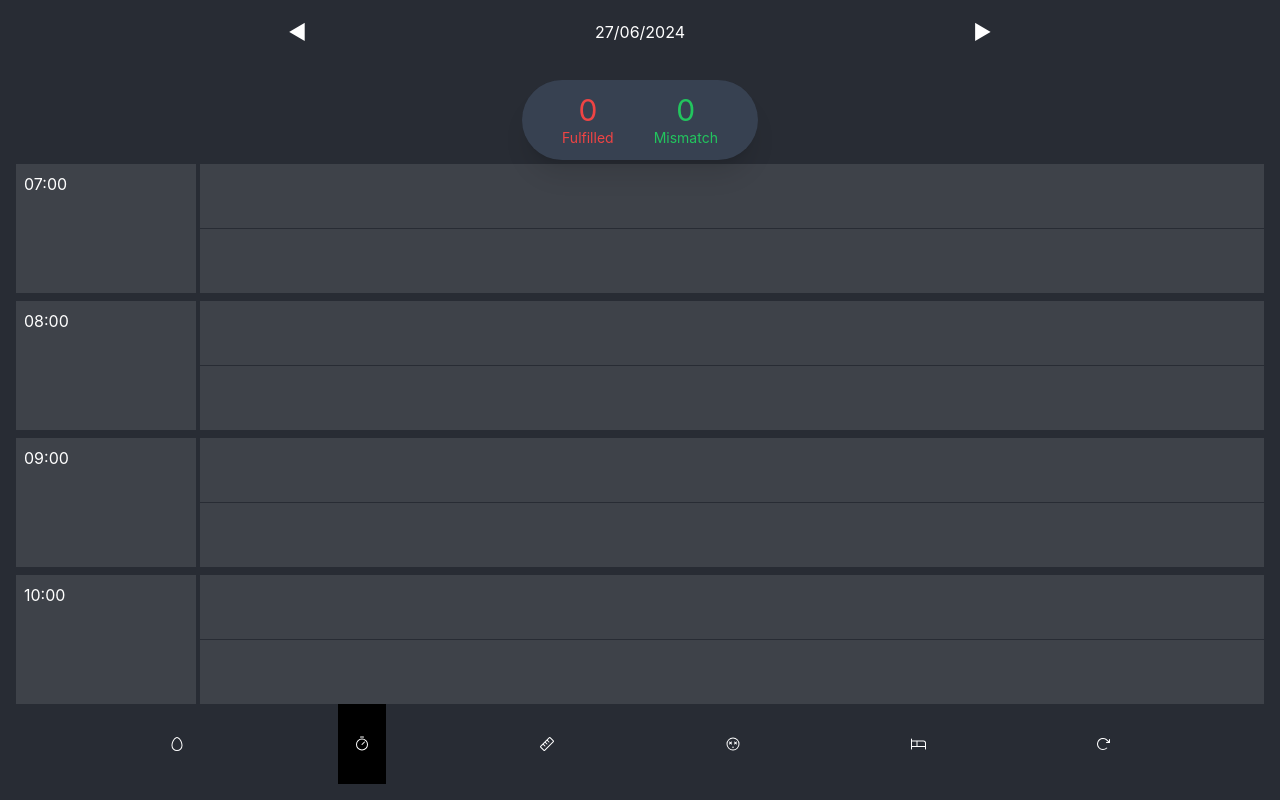
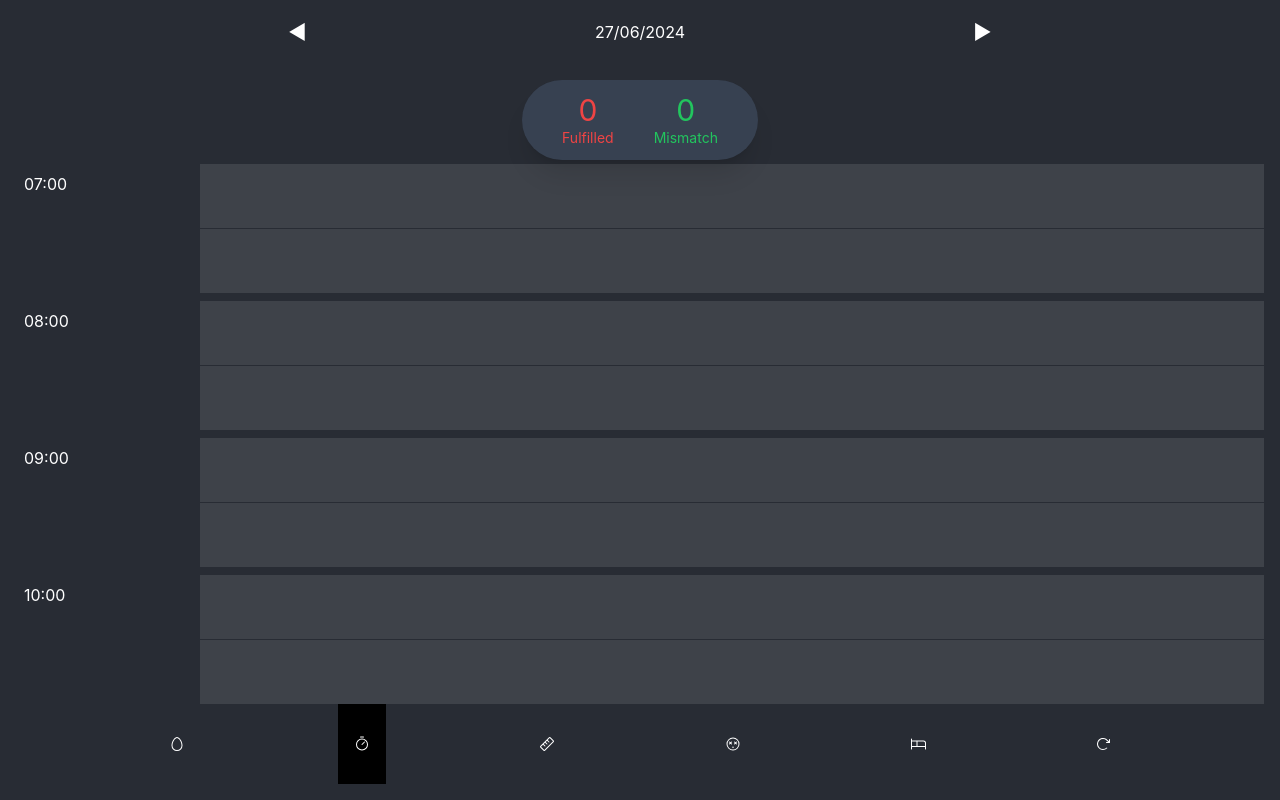
Before and after one commit to EliranSun/trackers, a React (Create React App) app: page / in a window 1280 px wide. Both pictures are taken after a click on the button 362 px from the left and 744 px from the top of the page. Built offline with nearby package versions, Linux system fonts and the light colour scheme; no server answers; the database is empty.

Commit message:
fix coloring

```diff
--- a/src/components/hourly/HourEntry.jsx
+++ b/src/components/hourly/HourEntry.jsx
@@ -5,6 +5,7 @@ import classNames from "classnames";
 export const HourlyTypes = {
   UNKNOWN: "Unknown",
   MISMATCH: "Mismatch",
+  PARTIAL: "Partial",
   FULFILLED: "Fulfilled"
 };
 export const HourEntry = ({ date, hour, reality: initReality, expectation: initExpectation, onEntryComplete }) => {
@@ -12,21 +13,34 @@ export const HourEntry = ({ date, hour, reality: initReality, expectation: initE
   const [reality, setReality] = useState(initReality || "");
   const [expectation, setExpectation] = useState(initExpectation || "");
 
+
   useEffect(() => {
     if (initReality !== "") setReality(initReality);
     if (initExpectation !== "") setExpectation(initExpectation);
 
     if (initReality && initExpectation) {
-      setStatus(initReality === initExpectation ? HourlyTypes.FULFILLED : HourlyTypes.MISMATCH);
+      const fullMatch = initReality.toLowerCase() === initExpectation.toLowerCase();
+      const partialMatch = initReality.replace(",", "").split(" ").some(word => {
+        return initExpectation.replace(",", "").toLowerCase().split(" ").includes(word.replace(",", "").toLowerCase());
+      });
+
+      if (fullMatch) {
+        setStatus(HourlyTypes.FULFILLED);
+      } else if (partialMatch) {
+        setStatus(HourlyTypes.PARTIAL);
+      } else {
+        setStatus(HourlyTypes.MISMATCH);
+      }
     }
   }, [initReality, initExpectation]);
 
   return (
     <div className="flex gap-1 w-full">
       <div className={classNames({
-        "w-1/6 p-2 bg-white/10": true,
-        "bg-gray-200": status === HourlyTypes.UNKNOWN,
+        "w-1/6 p-2": true,
+        "bg-gray-900": status === HourlyTypes.UNKNOWN,
         "bg-red-500": status === HourlyTypes.MISMATCH,
+        "bg-orange-500": status === HourlyTypes.PARTIAL,
         "bg-green-500": status === HourlyTypes.FULFILLED,
       })}>
         {hour}
```
